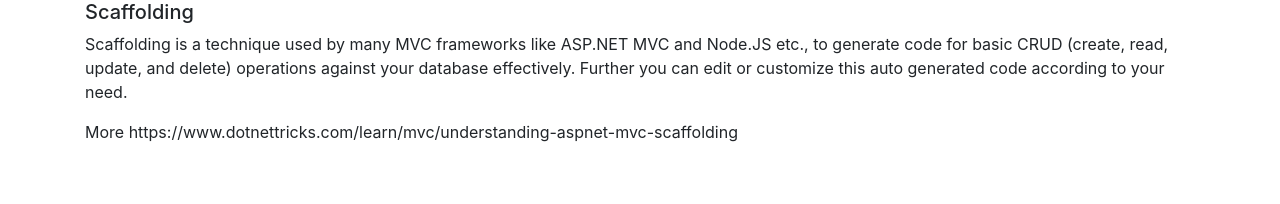
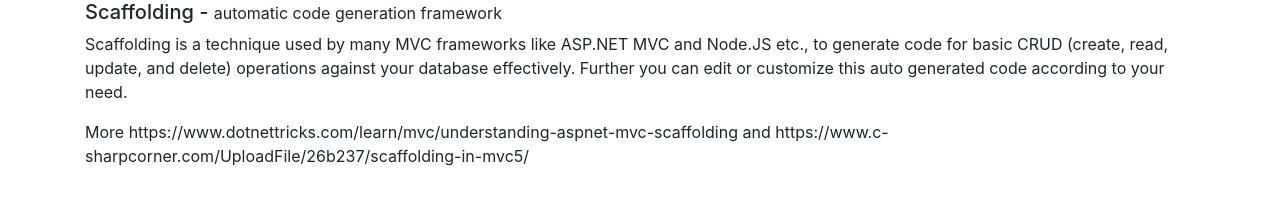
Before and after one commit to Behseini/SPA, a plain HTML site: page index.html in a window 1280 px wide. Drawn offline with nearby package versions, Linux system fonts and the light colour scheme.

Commit message:
Update index.html

```diff
--- a/index.html
+++ b/index.html
@@ -13,9 +13,9 @@
   </head>
   <body>
     <div class="container">
-    <h5>Scaffolding</h5>
+      <h5>Scaffolding - <small>automatic code generation framework</small></h5>
     <p>Scaffolding is a technique used by many MVC frameworks like ASP.NET MVC and Node.JS etc., to generate code for basic CRUD (create, read, update, and delete) operations against your database effectively. Further you can edit or customize this auto generated code according to your need.</p>
-    More https://www.dotnettricks.com/learn/mvc/understanding-aspnet-mvc-scaffolding
+    More https://www.dotnettricks.com/learn/mvc/understanding-aspnet-mvc-scaffolding   and https://www.c-sharpcorner.com/UploadFile/26b237/scaffolding-in-mvc5/
     </div>
 
     <!-- Optional JavaScript -->
```
